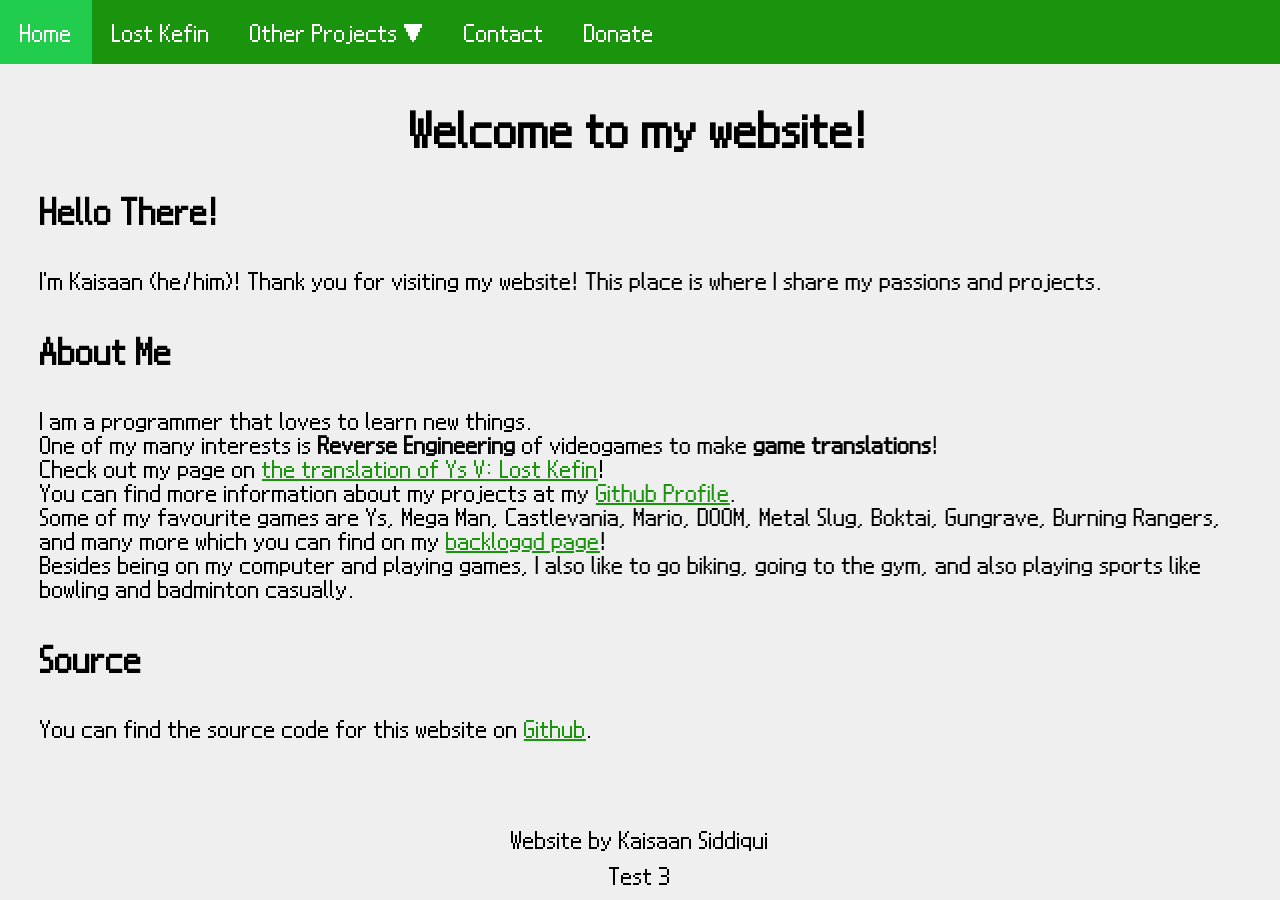
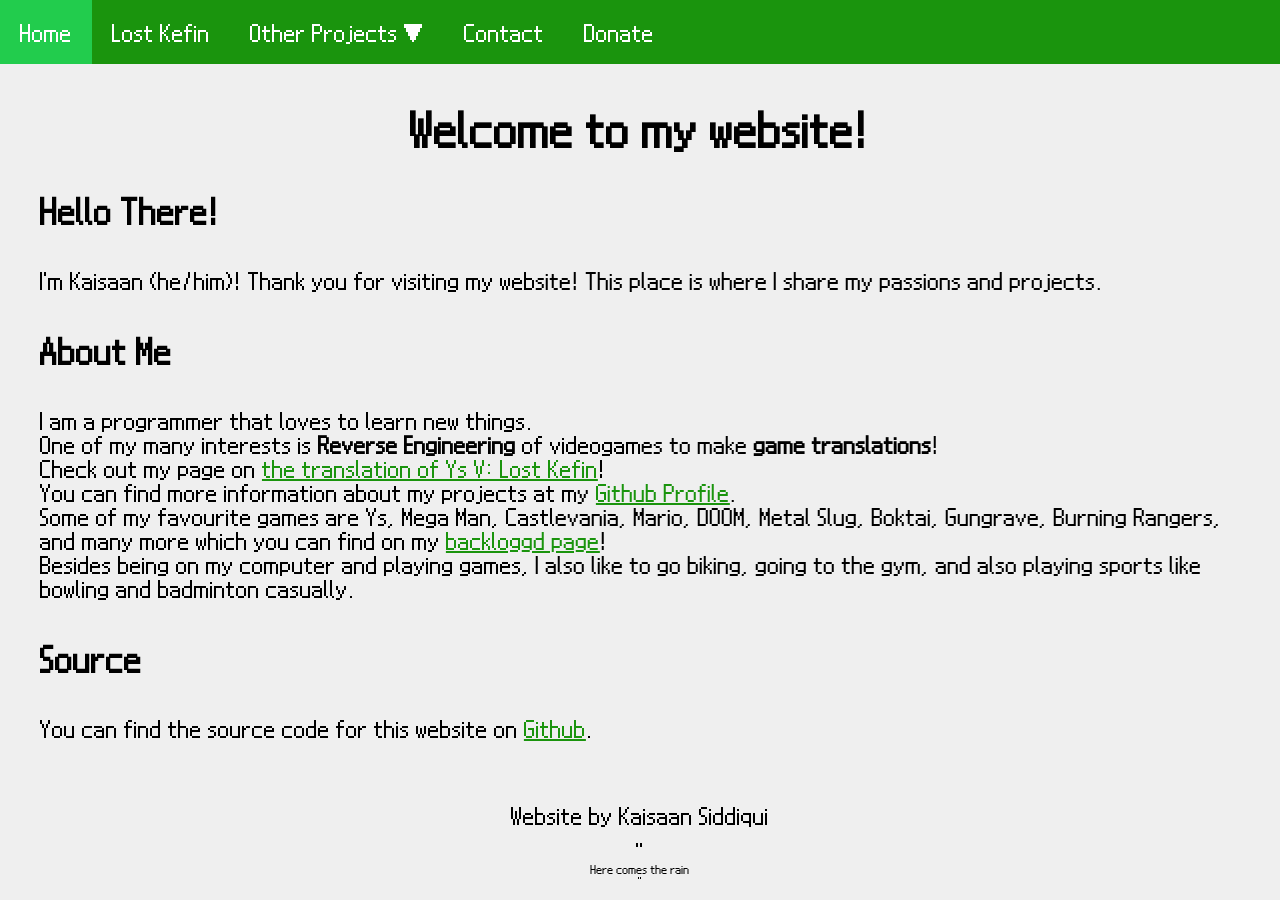
Before and after one commit to Kaisaan/kaisaan.github.io, a Jekyll site: the page built from index.html, in a window 1280 px wide. Built offline with Jekyll 4.4.1, drawn with Linux system fonts in a browser that asks for light colours; some web fonts are replaced; some of the changed lines change nothing that is shown.

Commit message:
add quotes

```diff
--- a/_includes/footer.html
+++ b/_includes/footer.html
@@ -1,9 +1,44 @@
 <p>Website by Kaisaan Siddiqui</p><br>
-<p id="randQuote"></p>
+<p>"<i><div id="randQuote"></div></i>"</p>
 
 <script>
 
-var quotes = new Array("Test 1","Test 2","Test 3");
+var quotes = new Array(
+    "Live. Laugh. Love.",
+    "Leave luck to heaven!",
+    "May the stars shine down on you.",
+    "Be! The fire and the earth! Water and dust!",
+    "Let's keep on exploring!",
+    "Bless for the Contae Baile",
+    "For Everlasting Peace!",
+    "We're the Robots",
+    "For Endless Fight!",
+    "Viva la Resistance!",
+    "Legends never die",
+    "This is the Protagonist's Privilege!",
+    "The Belmont Clan will hunt the Night!",
+    "No matter what, we are always connected!",
+    "Hee-ho!",
+    "May the sun be with you",
+    "The sun will rise tomorrow",
+    "May the Sun shine forever in our hearts",
+    "Put your hearts together!",
+    "Run, Cerberus!",
+    "We the best music!",
+    "Tell em to bring out the whole Ocean!",
+    "The future is ours to decide!",
+    "Rock on!",
+    "May The Force be with you",
+    "Peace forever!",
+    "Adventure awaits!",
+    "Don.",
+    "HOLD UP WE THEM BOYZ",
+    "JOYCONBOYZ FOREVER",
+    "Vita means life",
+    "Here comes the rain",
+    "We are Burning Rangers!",
+    "DAMACIA!",
+);
 var randIndex = Math.floor(Math.random()*quotes.length);
 var string = quotes[randIndex]
 document.getElementById('randQuote').innerHTML = string;
```
